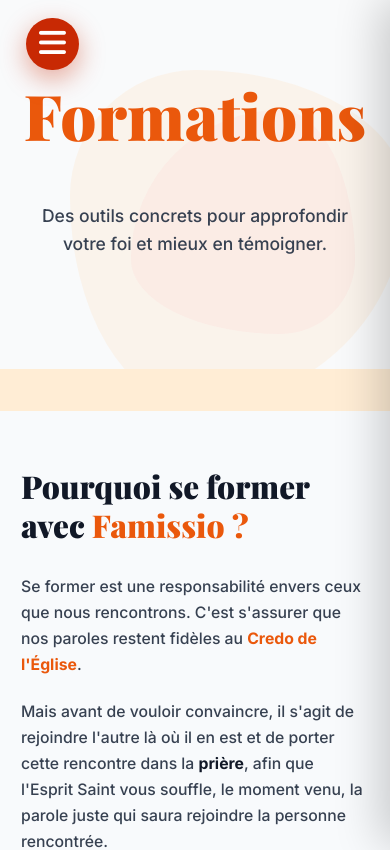
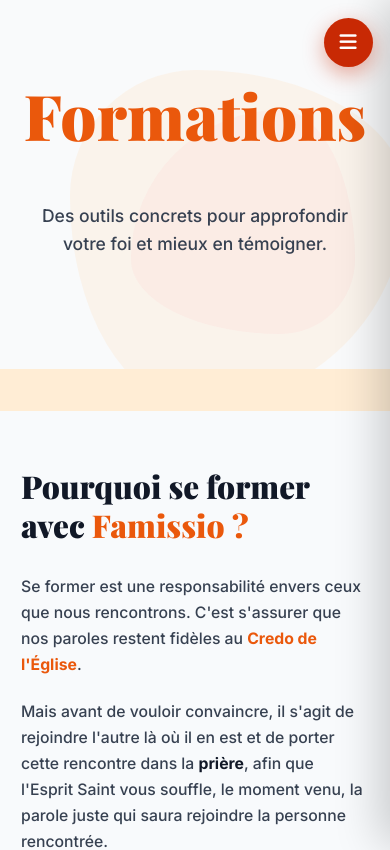
Before and after one commit to anselmecallens-source/famissio-antigravity, a React (Vite) app: page /formation in a window 390 px wide. Shown: the top 850 px of the page. Built offline with nearby package versions, Linux system fonts and the light colour scheme.

Commit message:
Placer le bouton de navigation mobile en haut a droite pour eviter la superposition avec le logo

```diff
--- a/src/components/Navbar.jsx
+++ b/src/components/Navbar.jsx
@@ -132,9 +132,9 @@ const Navbar = () => {
         </ul>
       </nav>
 
-      {/* Floating menu button (Mobile only) */}
-      <div className="nav-circle show-on-mobile" style={{ zIndex: 9999 }}>
-        <button className="nav-toggle" id="menuToggle" onClick={toggleMenu}>
+      {/* Floating menu button (Mobile only - En haut à droite) */}
+      <div className="nav-circle show-on-mobile" style={{ zIndex: 9999, right: '1.25rem', left: 'auto' }}>
+        <button className="nav-toggle" id="menuToggle" onClick={toggleMenu} aria-label="Menu de navigation">
           <i className={`fas ${menuActive ? 'fa-times' : 'fa-bars'}`}></i>
         </button>
       </div>
--- a/src/index.css
+++ b/src/index.css
@@ -110,6 +110,21 @@ body {
      So we hide the main Navbar entirely to prevent double logos. */
   .navbar-home {
     display: none !important;
+  }
+
+  /* Bouton de navigation mobile/tablette placé en haut à droite */
+  .nav-circle {
+    display: flex !important;
+    position: fixed !important;
+    top: 1.25rem !important;
+    right: 1.25rem !important;
+    left: auto !important;
+    width: 3.5rem !important;
+    height: 3.5rem !important;
+    transform: scale(1) !important;
+    opacity: 1 !important;
+    visibility: visible !important;
+    z-index: 9999 !important;
   }
 }
 
@@ -217,12 +232,16 @@ body.modal-open .site-footer {
 
 .nav-circle {
   position: fixed;
-  top: 1.875rem;
-  left: 1.875rem;
-  width: 6.25rem;
-  height: 6.25rem;
+  top: 1.25rem;
+  right: 1.25rem;
+  left: auto !important;
+  width: 3.5rem;
+  height: 3.5rem;
   z-index: 9999;
-  transform: scale(0);
+  display: flex;
+  align-items: center;
+  justify-content: center;
+  transform: scale(1);
   transition: transform 0.4s cubic-bezier(0.68, -0.55, 0.265, 1.55);
 }
 
@@ -240,9 +259,9 @@ body.modal-open .site-footer {
   display: flex;
   align-items: center;
   justify-content: center;
-  font-size: 2.2rem;
+  font-size: 1.4rem;
   color: white;
-  box-shadow: 0 0.625rem 1.875rem rgba(200, 41, 4, 0.4);
+  box-shadow: 0 0.5rem 1.5rem rgba(200, 41, 4, 0.4);
   transition: all 0.3s;
 }
 
@@ -1674,7 +1693,7 @@ section {
 }
 
 /* === SMART SCROLL-UP NAVBAR & HIDE CIRCLE MENU ON DESKTOP === */
-@media (min-width: 769px) {
+@media (min-width: 1025px) {
   .nav-circle {
     display: none !important;
   }
@@ -1766,7 +1785,7 @@ section {
   }
 }
 
-@media (max-width: 768px) {
+@media (max-width: 1024px) {
   .smart-scroll-up-nav {
     display: none !important;
   }
@@ -2274,8 +2293,9 @@ section {
   .nav-circle {
     top: 1.25rem;
     right: 1.25rem;
-    width: 3.75rem;
-    height: 3.75rem;
+    left: auto !important;
+    width: 3.5rem;
+    height: 3.5rem;
     transform: scale(1) !important;
     opacity: 1 !important;
     visibility: visible !important;
@@ -2769,6 +2789,10 @@ section {
     display: none !important;
   }
 
+  .show-on-mobile {
+    display: flex !important;
+  }
+
   /* === DIAGONAL: VERY SHORT (25px padding) - NO SLOPE === */
   .diagonal {
     background: #f0f0f0 !important;
@@ -2957,8 +2981,24 @@ section {
     display: none !important;
   }
 
-  /* REMOVED FORCED NAVBAR BUTTON STYLES TO RESTORE ORIGINAL */
-  /* Reverting to default behavior for .nav-circle on mobile */
+  /* BOUTON NAVIGATION MOBILE SUR TÉLÉPHONE : PLACÉ EN HAUT À DROITE (Évite la superposition avec le logo) */
+  .nav-circle {
+    display: flex !important;
+    position: fixed !important;
+    top: 1.25rem !important;
+    right: 1.25rem !important;
+    left: auto !important;
+    width: 3.5rem !important;
+    height: 3.5rem !important;
+    transform: scale(1) !important;
+    opacity: 1 !important;
+    visibility: visible !important;
+    z-index: 9999 !important;
+  }
+
+  .nav-toggle {
+    font-size: 1.4rem !important;
+  }
 
   /* FORCE NAVBAR LEFT EDGE */
   .hero-navbar {
```
